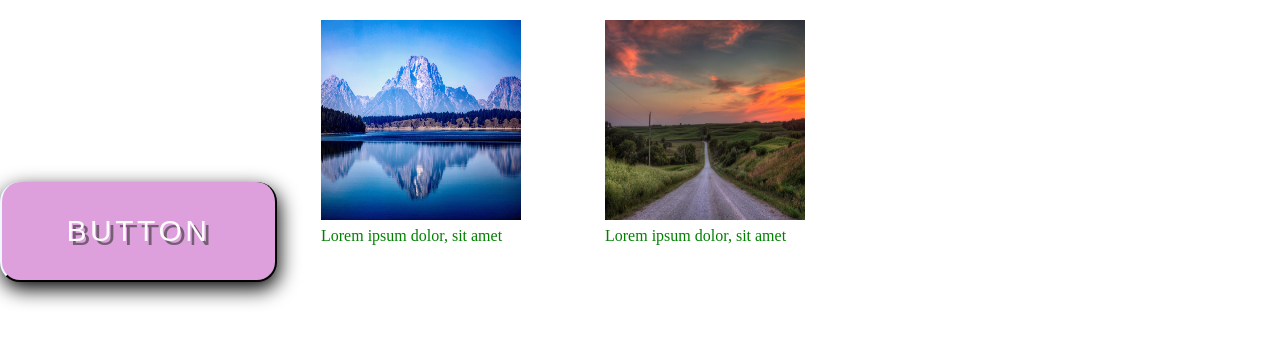
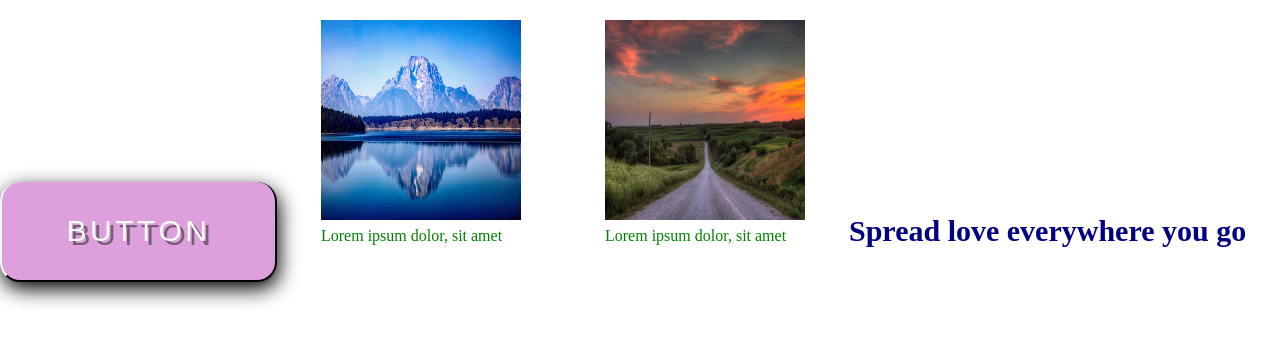
Before and after one commit to Nanukakartvelishvili/nanuka-kartvelishvili-8, a plain HTML site: page index.html in a window 1280 px wide. Drawn offline with Linux system fonts and the light colour scheme.

Commit message:
added task 3

```diff
--- a/css/style.css
+++ b/css/style.css
@@ -59,3 +59,16 @@ figcaption{
 }
 
 /* task 3 */
+
+span {
+     font-size: 30px;
+     color: navy;
+     font-weight: bold;
+     transition: 2s ease-in-out;
+}
+
+span:hover{
+
+color: brown;
+
+}
--- a/index.html
+++ b/index.html
@@ -27,6 +27,9 @@
 
 <!-- task 3 -->
 
+<span>Spread love everywhere you go</span>
+
+
 
 </body>
 </html>
```
